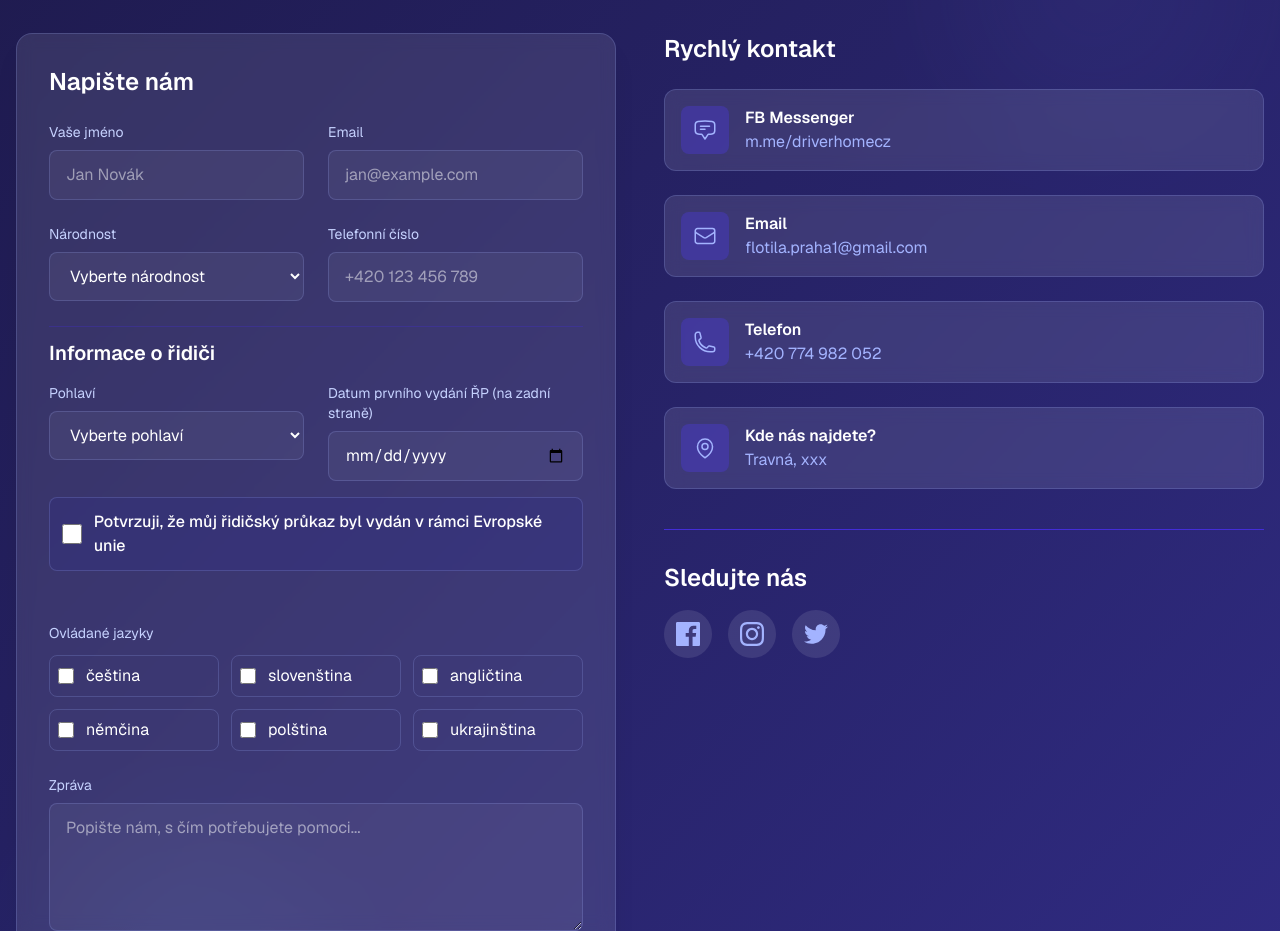
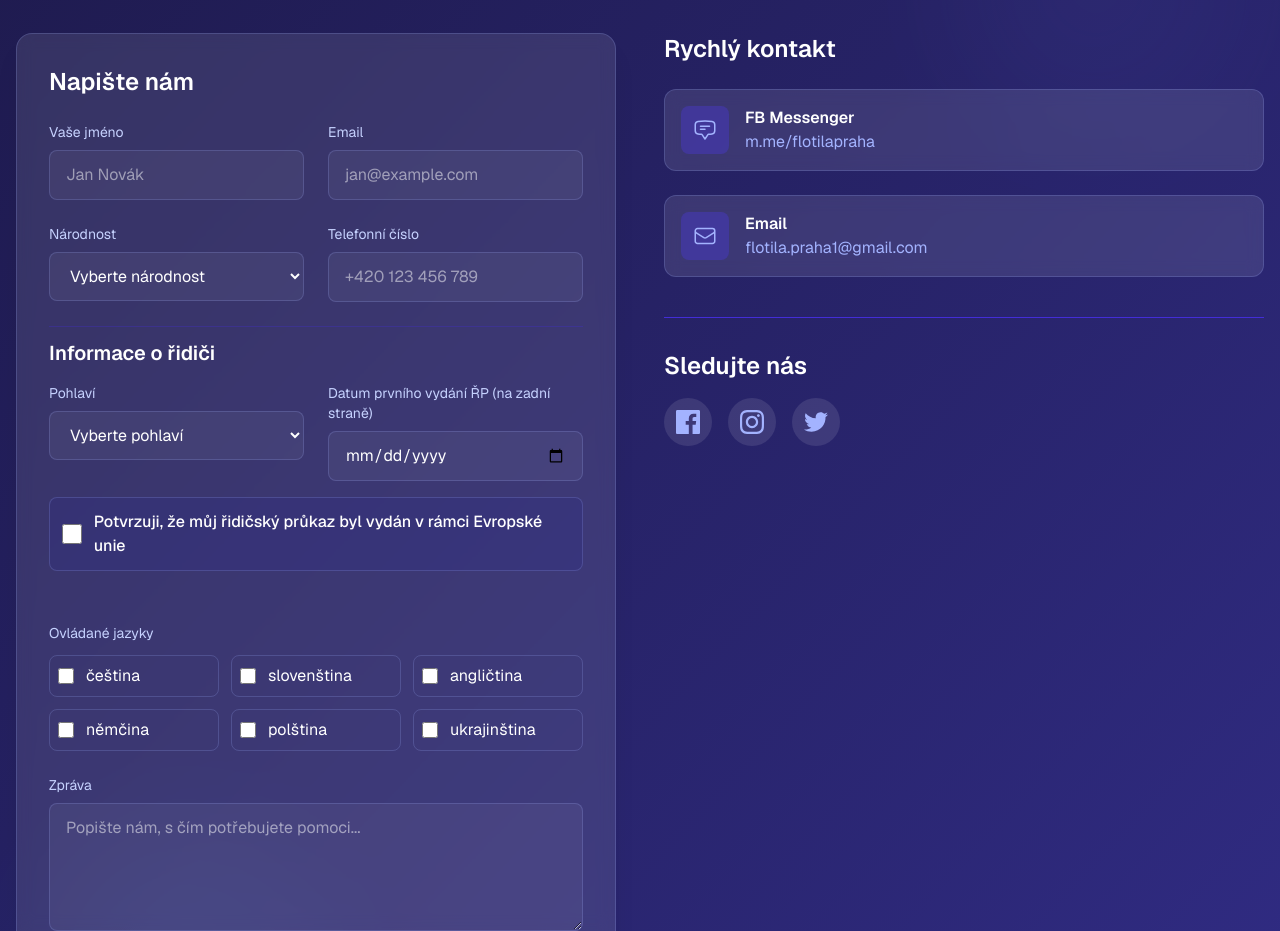
Before and after one commit to r1xvu0/fleet-app-hanzlik, a Next.js app: page / in a window 1280 px wide. Shown: the part 3680-4611 px from the top of the page. Built offline with nearby package versions, Linux system fonts and the light colour scheme.

Commit message:
multiple refixes

```diff
--- a/src/app/cars/page.js
+++ b/src/app/cars/page.js
@@ -241,10 +241,10 @@ export default function CarsPage() {
                   <CheckCircleIcon className="w-5 h-5 text-green-500 mr-2 mt-0.5 flex-shrink-0" />
                   <span className="text-gray-700">24/7 Asistence na silnici</span>
                 </li>
-                <li className="flex items-start">
+                {/* <li className="flex items-start">
                   <CheckCircleIcon className="w-5 h-5 text-green-500 mr-2 mt-0.5 flex-shrink-0" />
                   <span className="text-gray-700">Technická podpora v případě problémů</span>
-                </li>
+                </li> */}
               </ul>
             </div>
 
--- a/src/app/privacy/page.js
+++ b/src/app/privacy/page.js
@@ -24,7 +24,7 @@ export default function PrivacyPolicyPage() {
               <h2 className="text-xl font-bold mb-4 text-white">Souhlas s poskytnutím osobních údajů</h2>
               <p className="mb-4">
                 Informace o Správci osobních údajů a o Zpracovateli osobních údajů jsou k dostání na emailové adrese:
-                <a href="mailto:info@driverhome.cz" className="text-indigo-400 hover:text-indigo-300 ml-1">info@driverhome.cz</a>
+                <a href="mailto:fleets@flotila-praha.eu" className="text-indigo-400 hover:text-indigo-300 ml-1">fleets@flotila-praha.eu</a>
               </p>
               <p>Osobní údaje je oprávněn také zpracovávat kterýkoliv zaměstnanec správce.</p>
             </div>
@@ -93,7 +93,7 @@ export default function PrivacyPolicyPage() {
               </p>
               <p className="mb-4">
                 Jako subjekt údajů jsem informován o tom, že souhlas s poskytnutím údajů mohu odvolat vyplněním formuláře a odesláním e-mailu na adresu
-                <a href="mailto:info@driverhome.cz" className="text-indigo-400 hover:text-indigo-300 ml-1">info@driverhome.cz</a>
+                <a href="mailto:fleets@flotila-praha.eu" className="text-indigo-400 hover:text-indigo-300 ml-1">fleets@flotila-praha.eu</a>
               </p>
               <p className="mb-4">
                 Jako subjekt údajů mám právo požádat o informaci o zpracování mých osobních údajů, přičemž tuto informaci je správce povinen mi bez zbytečného odkladu předat. Obsah informace je dán ustanovením článku 15 nařízení GDPR. Správce má právo za poskytnutí informace požadovat přiměřenou úhradu nepřevyšující náklady nezbytné na poskytnutí informace.
@@ -128,7 +128,7 @@ export default function PrivacyPolicyPage() {
             <h2 className="text-xl font-bold mb-4">Kontakt pro otázky ohledně ochrany osobních údajů</h2>
             <p className="mb-2">
               <strong>Email:</strong>
-              <a href="mailto:info@driverhome.cz" className="text-indigo-200 hover:text-white ml-1">info@driverhome.cz</a>
+              <a href="mailto:fleets@flotila-praha.eu" className="text-indigo-200 hover:text-white ml-1">fleets@flotila-praha.eu</a>
             </p>
             <p className="text-sm text-indigo-200">
               Pro jakékoliv dotazy týkající se zpracování vašich osobních údajů nás neváhejte kontaktovat.
--- a/src/components/ContactSection.js
+++ b/src/components/ContactSection.js
@@ -443,12 +443,12 @@ export default function ContactSection() {
                   <div className="ml-4">
                     <h3 className="font-semibold text-white">FB Messenger</h3>
                     <a
-                      href="https://m.me/driverhomecz"
+                      href="https://m.me/flotilapraha"
                       target="_blank"
                       rel="noopener noreferrer"
                       className="text-indigo-300 hover:text-white transition-colors"
                     >
-                      m.me/driverhomecz
+                      m.me/flotilapraha
                     </a>
                   </div>
                 </div>
@@ -483,7 +483,7 @@ export default function ContactSection() {
                   </div>
                 </div>
 
-                <div className="flex items-center p-4 bg-white/10 border border-indigo-300/20 rounded-xl backdrop-blur-sm transition-transform hover:scale-[1.02]">
+                {/* <div className="flex items-center p-4 bg-white/10 border border-indigo-300/20 rounded-xl backdrop-blur-sm transition-transform hover:scale-[1.02]">
                   <div className="bg-indigo-600/30 p-3 rounded-lg">
                     <PhoneIcon className="w-6 h-6 text-indigo-300" />
                   </div>
@@ -496,9 +496,9 @@ export default function ContactSection() {
                       +420 774 982 052
                     </a>
                   </div>
-                </div>
+                </div> */}
 
-                <div className="flex items-center p-4 bg-white/10 border border-indigo-300/20 rounded-xl backdrop-blur-sm transition-transform hover:scale-[1.02]">
+                {/* <div className="flex items-center p-4 bg-white/10 border border-indigo-300/20 rounded-xl backdrop-blur-sm transition-transform hover:scale-[1.02]">
                   <div className="bg-indigo-600/30 p-3 rounded-lg">
                     <MapPinIcon className="w-6 h-6 text-indigo-300" />
                   </div>
@@ -508,7 +508,7 @@ export default function ContactSection() {
                       Travná, xxx
                     </p>
                   </div>
-                </div>
+                </div> */}
               </div>
             </div>
 
@@ -516,7 +516,7 @@ export default function ContactSection() {
               <h3 className="text-2xl font-semibold mb-4 text-white">Sledujte nás</h3>
               <div className="flex space-x-4">
                 <a
-                  href="https://facebook.com/driverhomecz"
+                  href="https://facebook.com/flotilapraha"
                   target="_blank"
                   rel="noopener noreferrer"
                   className="bg-white/10 hover:bg-white/20 p-3 rounded-full transition-all"
```
